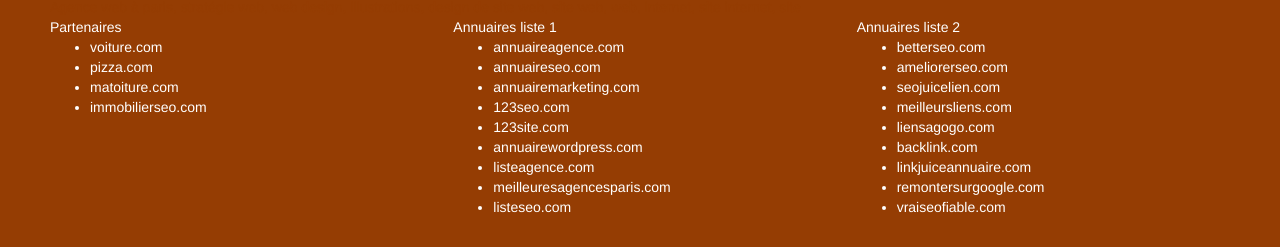
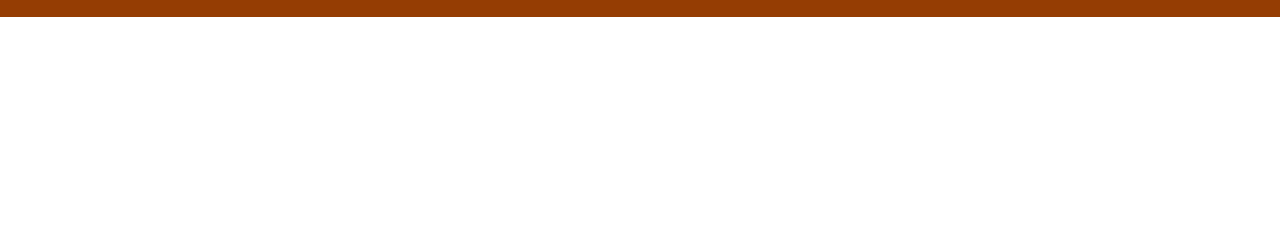
Before and after one commit to Youssefboulahia1999/Youssef-p4, a plain HTML site: page index.html in a window 1280 px wide. Shown: the part 2930-3177 px from the top of the page. After the commit the page ends 2947 px from the top, so only its background shows below. Drawn offline with Linux system fonts and the light colour scheme.

Commit message:
index.html

```diff
--- a/index.html
+++ b/index.html
@@ -246,46 +246,6 @@
 						</div>
 					</div>
 				</div>
-				<div class="keywords" style="color:#953D03;">Agence web à paris, stratégie web, web design, illustrations, design de site web, site web, web, internet, site internet, site</div>
-				<div class="row">
-					<div class="col-sm-4">
-						Partenaires
-							<ul>
-								<li><a href="voiture.com">voiture.com</a></li>
-								<li><a href="pizza.com">pizza.com</a></li>
-								<li><a href="matoiture.com">matoiture.com</a></li>
-								<li><a href="immobilierseo.com">immobilierseo.com</a></li>
-							</ul>
-					</div>
-					<div class="col-sm-4">
-						Annuaires liste 1
-						<ul>
-							<li><a href="annuaireagence.com">annuaireagence.com</a></li>
-							<li><a href="annuaireseo.com">annuaireseo.com</a></li>
-							<li><a href="annuairemarketing.com">annuairemarketing.com</a></li>
-							<li><a href="123seoture.com">123seo.com</a></li>
-							<li><a href="123site.com">123site.com</a></li>
-							<li><a href="annuairewordpress.com">annuairewordpress.com</a></li>
-							<li><a href="listeagence.com">listeagence.com</a></li>
-							<li><a href="meilleuresagencesparis.com">meilleuresagencesparis.com</a></li>
-							<li><a href="listeseo.com">listeseo.com</a></li>
-						</ul>
-					</div>
-					<div class="col-sm-4">
-						Annuaires liste 2
-						<ul>
-							<li><a href="betterseo.com">betterseo.com</a></li>
-							<li><a href="ameliorerseo.com">ameliorerseo.com</a></li>
-							<li><a href="seojuicelien.com">seojuicelien.com</a></li>
-							<li><a href="meilleursliens.com">meilleursliens.com</a></li>
-							<li><a href="liensagogo.com">liensagogo.com</a></li>
-							<li><a href="backlink.com">backlink.com</a></li>
-							<li><a href="linkjuiceannuaire.com">linkjuiceannuaire.com</a></li>
-							<li><a href="remontersurgoogle.com">remontersurgoogle.com</a></li>
-							<li><a href="vraiseofiable.com">vraiseofiable.com</a></li>
-						</ul>
-					</div>
-				</div>
 			</div>
 		</div>
 	</div>
--- a/style.css
+++ b/style.css
@@ -517,6 +517,7 @@ button {
 }
 
 .form-control {
+    width:80%;
     border-color: rgba(0, 0, 0, .1);
     box-shadow: none;
 }
```
Also changed, not shown: variable/black hat 1.PNG (added), variable/black hat.PNG (added).
